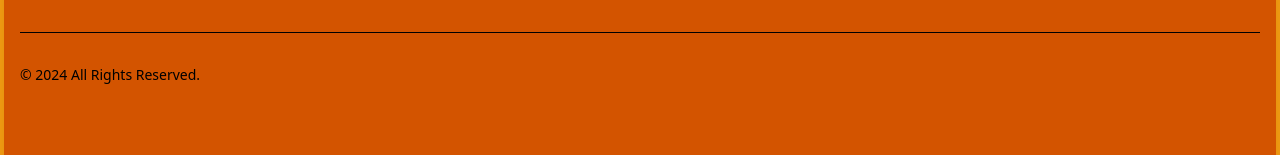
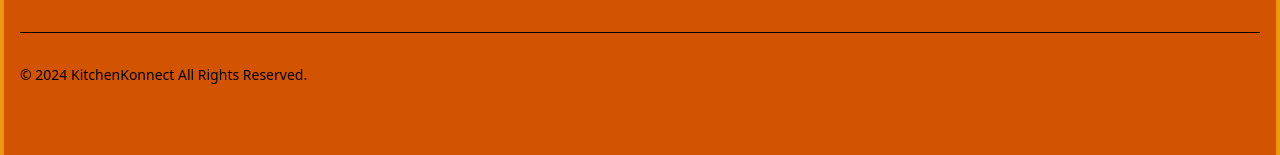
Before and after one commit to CodeWhizHamza/BiteCraft, a Next.js app: page / in a window 1280 px wide. Shown: the part 1382-1537 px from the top of the page. Built offline with nearby package versions, Linux system fonts and the light colour scheme.

Commit message:
footer changes

```diff
--- a/components/Footer.js
+++ b/components/Footer.js
@@ -242,7 +242,7 @@ export default function Footer() {
               style={{ color: "black" }}
               className="text-sm text-gray-500 sm:text-center dark:text-gray-400"
             >
-              © 2024 <a></a> All Rights Reserved.
+              © 2024 <a href="/">KitchenKonnect</a> All Rights Reserved.
             </span>
           </div>
         </div>
```
